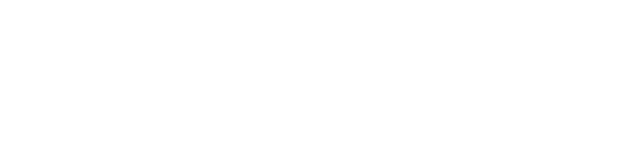
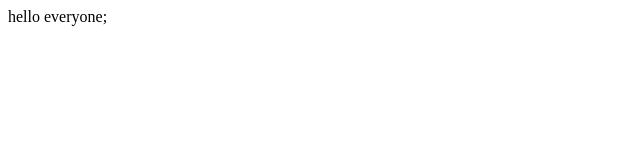
Before and after one commit to AnikatKumarKushwaha/helloWorld, a plain HTML site: page index.html in a window 1280 px wide. Shown: the whole page, without its empty margins (0-640 px from the left). Drawn offline with Linux system fonts and the light colour scheme.

Commit message:
commit in another branch

```diff
--- a/index.html
+++ b/index.html
@@ -6,5 +6,7 @@
     <meta name="viewport" content="width=device-width, initial-scale=1.0" />
     <title>Document</title>
   </head>
-  <body></body>
+  <body>
+    hello everyone;
+  </body>
 </html>
```
